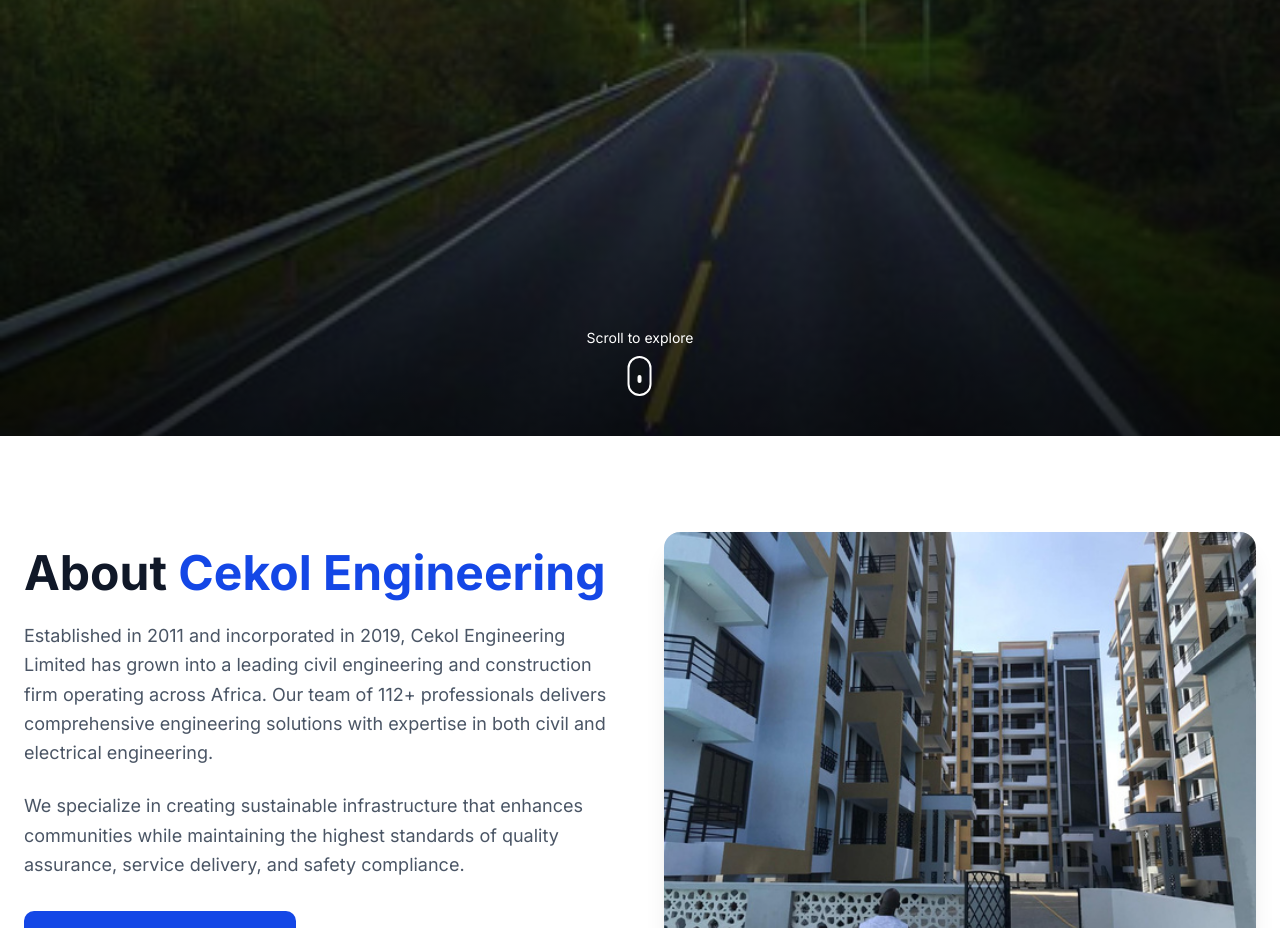
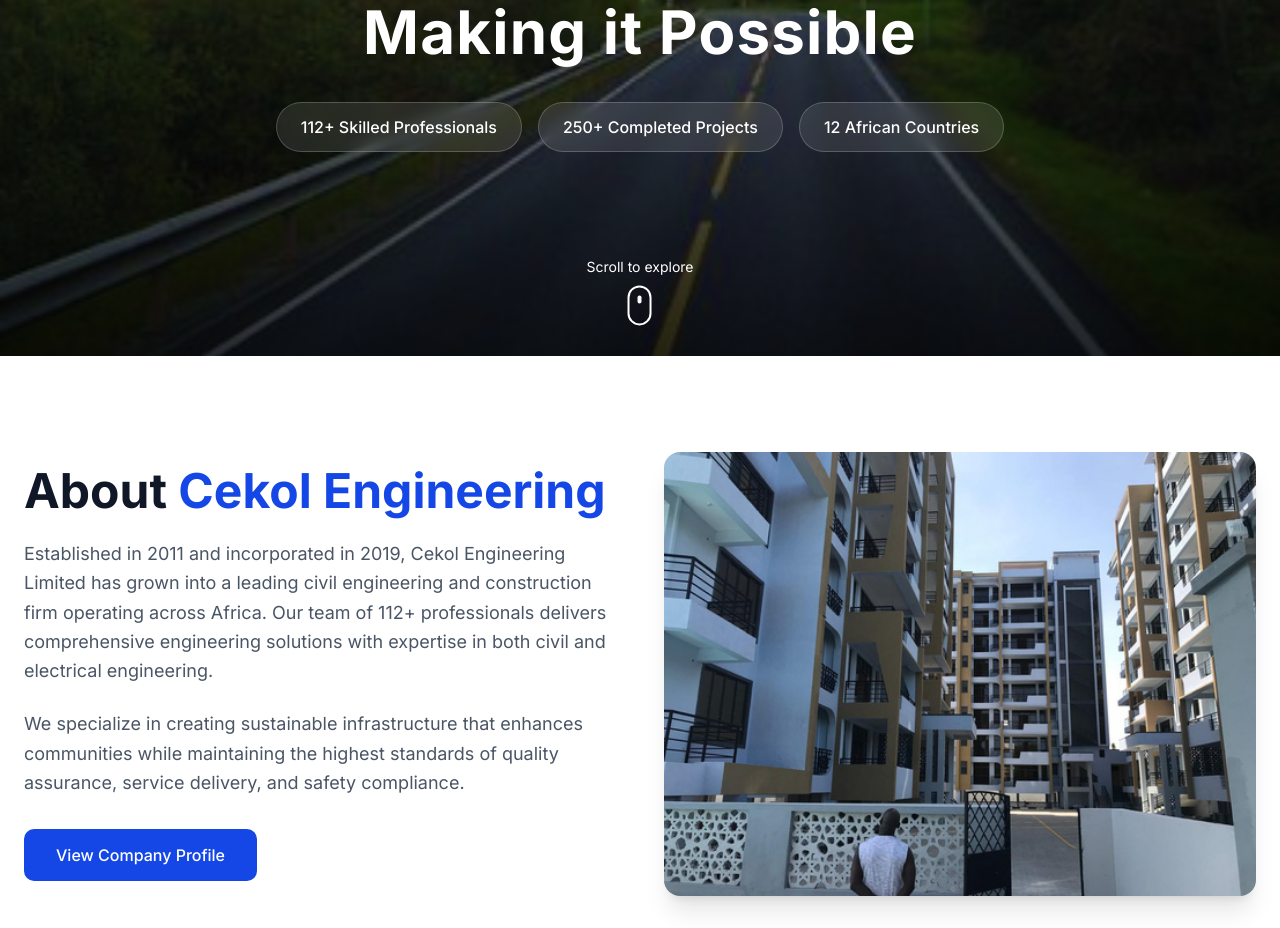
Before and after one commit to mugambijavan/Cekol-Engineering-Website, a Next.js app: page /about in a window 1280 px wide. Shown: the part 284-1212 px from the top of the page. Built offline with nearby package versions, Linux system fonts and the light colour scheme.

Commit message:
Add company profile PDF document to the repository

```diff
--- a/app/about/page.tsx
+++ b/app/about/page.tsx
@@ -1,38 +1,38 @@
 'use client';
 import { motion, useScroll, useTransform, AnimatePresence } from 'framer-motion';
+import Image from 'next/image';
 import { useRef, useState, useEffect } from 'react';
-import { FiUsers, FiCheckCircle, FiDollarSign, FiActivity, FiAward, FiGlobe, FiShield, FiTrendingUp } from 'react-icons/fi';
+import { FiUsers, FiCheckCircle, FiDollarSign, FiActivity, FiAward, FiGlobe, FiShield, FiTrendingUp, FiDownload, FiX } from 'react-icons/fi';
 
 const AboutPage = () => {
   const ref = useRef(null);
   const { scrollYProgress } = useScroll({ target: ref });
   const [activeSlide, setActiveSlide] = useState(0);
+  const [isProfileOpen, setIsProfileOpen] = useState(false);
 
-  const rotateX = useTransform(scrollYProgress, [0, 1], [0, -5]);
+  const rotateX = useTransform(scrollYProgress, [0, 1], [0, -3]);
   const opacity = useTransform(scrollYProgress, [0, 0.2, 0.8], [1, 1, 0]);
 
-  const heroHeight = 'h-[90vh]';
+  const heroHeight = 'h-[80vh]';
 
-  // Updated slides with more professional content from the document
   const slides = [
     {
       text: 'Engineering the Impossible, Making it Possible',
       stats: ['112+ Skilled Professionals', '250+ Completed Projects', '12 African Countries'],
-      bgImage: 'image.png' // Construction site image
+      bgImage: 'image.png'
     },
     {
       text: 'NCA Category NCAS & NCAA Certified',
       stats: ['KES 727M Annual Turnover', 'ISO 9001:2015 Certified', 'AGPO Youth Registered'],
-      bgImage: 'image2.png' // Team working image
+      bgImage: 'image2.png'
     },
     {
       text: 'Sustainable Infrastructure Solutions',
       stats: ['18KM Electric Fence Project', 'KES 349M Market Complex', 'Environmental Policy Compliant'],
-      bgImage: 'image3.png' // Completed project image
+      bgImage: 'image3.png'
     },
   ];
 
-  // Enhanced certifications from the document
   const certifications = [
     {
       name: 'NCA Category NCAS',
@@ -78,7 +78,6 @@
     },
   ];
 
-  // Key projects from the document
   const keyProjects = [
     {
       title: "Uhuru Business Park Market Complex",
@@ -106,13 +105,78 @@
   useEffect(() => {
     const interval = setInterval(() => {
       setActiveSlide(prev => (prev + 1) % slides.length);
-    }, 6000);
+    }, 8000);
     return () => clearInterval(interval);
   }, []);
 
+  // Prevent background scrolling when modal is open
+  useEffect(() => {
+    if (isProfileOpen) {
+      document.body.style.overflow = 'hidden';
+    } else {
+      document.body.style.overflow = 'auto';
+    }
+    return () => {
+      document.body.style.overflow = 'auto';
+    };
+  }, [isProfileOpen]);
+
   return (
     <div ref={ref} className="overflow-hidden bg-white">
-      {/* Enhanced Hero Section with Dynamic Backgrounds */}
+      {/* Company Profile Modal */}
+      <AnimatePresence>
+        {isProfileOpen && (
+          <motion.div
+            initial={{ opacity: 0 }}
+            animate={{ opacity: 1 }}
+            exit={{ opacity: 0 }}
+            className="fixed inset-0 z-50 flex items-center justify-center p-4 bg-black/80"
+            onClick={() => setIsProfileOpen(false)}
+          >
+            <motion.div
+              initial={{ scale: 0.9, y: 20 }}
+              animate={{ scale: 1, y: 0 }}
+              exit={{ scale: 0.9, y: 20 }}
+              className="bg-white rounded-xl w-full max-w-4xl max-h-[90vh] overflow-hidden flex flex-col"
+              onClick={(e) => e.stopPropagation()}
+            >
+              <div className="flex justify-between items-center p-4 border-b">
+                <h3 className="text-xl font-bold text-gray-900">Company Profile</h3>
+                <button
+                  onClick={() => setIsProfileOpen(false)}
+                  className="p-2 rounded-full hover:bg-gray-100 transition-colors"
+                >
+                  <FiX className="w-6 h-6 text-gray-500" />
+                </button>
+              </div>
+
+              <div className="flex-1 overflow-auto">
+                {/* PDF Viewer */}
+                <div className="w-full h-[70vh]">
+                  <iframe
+                    src="/doc/company-profile.pdf"
+                    className="w-full h-full"
+                    frameBorder="0"
+                  />
+                </div>
+              </div>
+
+              <div className="p-4 border-t flex justify-end">
+                <a
+                  href="/doc/company-profile.pdf"
+                  download="Cekol-Engineering-Profile.pdf"
+                  className="flex items-center gap-2 px-6 py-3 bg-blue-700 text-white rounded-lg font-medium hover:bg-blue-800 transition-colors"
+                >
+                  <FiDownload className="w-5 h-5" />
+                  Download PDF
+                </a>
+              </div>
+            </motion.div>
+          </motion.div>
+        )}
+      </AnimatePresence>
+
+      {/* Hero Section */}
       <section className={`relative ${heroHeight} overflow-hidden`}>
         <AnimatePresence mode='wait'>
           {slides.map((slide, index) => (
@@ -123,14 +187,14 @@
                 style={{
                   backgroundImage: `url(/images/${slide.bgImage})`,
                   // eslint-disable-next-line react-hooks/rules-of-hooks
-                  scale: useTransform(scrollYProgress, [0, 1], [1, 1.2]),
+                  scale: useTransform(scrollYProgress, [0, 1], [1, 1.1]),
                   rotateX,
                   opacity
                 }}
                 initial={{ opacity: 0 }}
                 animate={{ opacity: 1 }}
                 exit={{ opacity: 0 }}
-                transition={{ duration: 1 }}
+                transition={{ duration: 1.5 }}
               >
                 <div className="absolute inset-0 bg-gradient-to-t from-black/80 via-black/50 to-black/30">
                   <div className="container h-full flex flex-col items-center justify-center text-center px-4">
@@ -138,26 +202,31 @@
                       initial={{ opacity: 0, y: 50 }}
                       animate={{ opacity: 1, y: 0 }}
                       exit={{ opacity: 0, y: -50 }}
-                      transition={{ duration: 0.8 }}
+                      transition={{ duration: 1.2, delay: 0.3 }}
                       className="text-white max-w-4xl mx-auto"
                     >
                       <motion.h1
-                        className="text-4xl md:text-6xl font-bold mb-6 leading-tight"
+                        className="text-4xl md:text-6xl font-bold mb-8 leading-tight"
                         initial={{ letterSpacing: '0em' }}
                         animate={{ letterSpacing: '0.02em' }}
-                        transition={{ duration: 1 }}
+                        transition={{ duration: 1.5, delay: 0.5 }}
                       >
                         {slide.text}
                       </motion.h1>
 
-                      <motion.div className="flex flex-wrap justify-center gap-4 mt-8">
+                      <motion.div
+                        className="flex flex-wrap justify-center gap-4 mt-8"
+                        initial={{ opacity: 0 }}
+                        animate={{ opacity: 1 }}
+                        transition={{ delay: 0.8 }}
+                      >
                         {slide.stats.map((stat, idx) => (
                           <motion.div
                             key={idx}
                             className="px-6 py-3 bg-white/10 backdrop-blur-sm rounded-full border border-white/20"
                             initial={{ scale: 0 }}
                             animate={{ scale: 1 }}
-                            transition={{ delay: idx * 0.1, type: 'spring', stiffness: 100 }}
+                            transition={{ delay: idx * 0.15, type: 'spring', stiffness: 100, damping: 10 }}
                             whileHover={{ scale: 1.05 }}
                           >
                             <span className="font-medium">{stat}</span>
@@ -175,18 +244,20 @@
         {/* Scroll indicator */}
         <motion.div
           className="absolute bottom-10 left-1/2 transform -translate-x-1/2"
-          initial={{ opacity: 0, y: 20 }}
-          animate={{ opacity: 1, y: 0 }}
-          transition={{ delay: 1.5 }}
+          initial={{ opacity: 0 }}
+          animate={{ opacity: 1 }}
+          transition={{ delay: 2 }}
         >
-          <div className="text-white text-sm mb-2">Scroll to explore</div>
-          <div className="w-6 h-10 border-2 border-white rounded-full mx-auto relative">
-            <motion.div
-              className="w-1 h-2 bg-white rounded-full absolute top-2 left-1/2 transform -translate-x-1/2"
-              animate={{ y: [0, 10, 0] }}
-              transition={{ duration: 1.5, repeat: Infinity }}
-            />
-          </div>
+          <motion.div
+            animate={{ y: [0, 10, 0] }}
+            transition={{ duration: 2, repeat: Infinity }}
+            className="flex flex-col items-center"
+          >
+            <div className="text-white text-sm mb-2">Scroll to explore</div>
+            <div className="w-6 h-10 border-2 border-white rounded-full flex justify-center pt-2">
+              <div className="w-1 h-2 bg-white rounded-full" />
+            </div>
+          </motion.div>
         </motion.div>
       </section>
 
@@ -195,15 +266,17 @@
         <div className="container max-w-7xl mx-auto px-6">
           <motion.div
             className="flex flex-col md:flex-row gap-12 items-center"
-            initial={{ opacity: 0 }}
-            whileInView={{ opacity: 1 }}
+            initial={{ opacity: 0, y: 30 }}
+            whileInView={{ opacity: 1, y: 0 }}
             transition={{ duration: 0.8 }}
+            viewport={{ once: true }}
           >
             <div className="md:w-1/2">
               <motion.h2
                 className="text-4xl md:text-5xl font-bold text-gray-900 mb-6"
                 initial={{ x: -50 }}
                 whileInView={{ x: 0 }}
+                transition={{ delay: 0.1 }}
               >
                 About <span className="text-blue-700">Cekol Engineering</span>
               </motion.h2>
@@ -219,18 +292,23 @@
                 className="text-lg text-gray-600 mb-8 leading-relaxed"
                 initial={{ opacity: 0 }}
                 whileInView={{ opacity: 1 }}
-                transition={{ delay: 0.4 }}
+                transition={{ delay: 0.3 }}
               >
                 We specialize in creating sustainable infrastructure that enhances communities while maintaining the highest standards of quality assurance, service delivery, and safety compliance.
               </motion.p>
               <motion.div
                 initial={{ opacity: 0 }}
                 whileInView={{ opacity: 1 }}
-                transition={{ delay: 0.6 }}
+                transition={{ delay: 0.4 }}
               >
-                <button className="px-8 py-3 bg-blue-700 text-white rounded-lg font-medium hover:bg-blue-800 transition-colors">
-                  Download Company Profile
-                </button>
+                <motion.button
+                  className="px-8 py-3.5 bg-blue-700 text-white rounded-lg font-medium hover:bg-blue-800 transition-colors"
+                  whileHover={{ scale: 1.05 }}
+                  whileTap={{ scale: 0.95 }}
+                  onClick={() => setIsProfileOpen(true)}
+                >
+                  View Company Profile
+                </motion.button>
               </motion.div>
             </div>
             <div className="md:w-1/2">
@@ -238,12 +316,15 @@
                 className="bg-gray-100 rounded-2xl overflow-hidden shadow-xl"
                 initial={{ scale: 0.9, opacity: 0 }}
                 whileInView={{ scale: 1, opacity: 1 }}
-                transition={{ duration: 0.6 }}
+                transition={{ duration: 0.6, delay: 0.2 }}
               >
-                <img
+                <Image
                   src="/images/image4.png"
                   alt="Cekol Engineering Team"
+                  width={800}
+                  height={500}
                   className="w-full h-auto object-cover"
+                  priority
                 />
               </motion.div>
             </div>
@@ -259,6 +340,7 @@
               className="text-4xl md:text-5xl font-bold text-gray-900 mb-4"
               initial={{ opacity: 0, y: 20 }}
               whileInView={{ opacity: 1, y: 0 }}
+              transition={{ duration: 0.7 }}
             >
               Our Corporate Journey
             </motion.h2>
@@ -271,10 +353,8 @@
           </div>
 
           <div className="relative">
-            {/* Timeline line */}
             <div className="absolute left-1/2 h-full w-1 bg-blue-700/20 transform -translate-x-1/2 hidden md:block"></div>
 
-            {/* Timeline items */}
             <div className="space-y-16 md:space-y-0">
               {[
                 {
@@ -314,13 +394,12 @@
                   initial={{ opacity: 0, y: 50 }}
                   whileInView={{ opacity: 1, y: 0 }}
                   transition={{ delay: index * 0.15 }}
+                  viewport={{ once: true }}
                 >
-                  {/* Year marker */}
                   <div className="flex-shrink-0 w-24 h-24 rounded-full bg-blue-700 text-white flex items-center justify-center text-2xl font-bold z-10 shadow-lg">
                     {item.year}
                   </div>
 
-                  {/* Content card */}
                   <div className={`flex-1 ${index % 2 === 0 ? 'md:text-right' : 'md:text-left'} p-8 bg-white rounded-2xl shadow-lg`}>
                     <div className="flex items-center md:justify-end gap-4 mb-4">
                       {item.icon}
@@ -343,6 +422,7 @@
               className="text-4xl md:text-5xl font-bold mb-6"
               initial={{ opacity: 0 }}
               whileInView={{ opacity: 1 }}
+              transition={{ duration: 0.7 }}
             >
               Financial Performance
             </motion.h2>
@@ -392,6 +472,7 @@
                 whileInView={{ scale: 1, opacity: 1 }}
                 transition={{ delay: index * 0.2 }}
                 whileHover={{ y: -5 }}
+                viewport={{ once: true }}
               >
                 <div className="text-4xl mb-6 text-emerald-400">{item.icon}</div>
                 <div className="text-3xl font-bold mb-2">{item.value}</div>
@@ -402,7 +483,6 @@
             ))}
           </div>
 
-          {/* Key Projects */}
           <motion.div
             className="mt-20"
             initial={{ opacity: 0 }}
@@ -439,6 +519,7 @@
               className="text-4xl md:text-5xl font-bold text-gray-900 mb-4"
               initial={{ opacity: 0 }}
               whileInView={{ opacity: 1 }}
+              transition={{ duration: 0.7 }}
             >
               Operational Excellence
             </motion.h2>
@@ -479,6 +560,7 @@
                 whileInView={{ opacity: 1, y: 0 }}
                 transition={{ delay: index * 0.1 }}
                 whileHover={{ scale: 1.02 }}
+                viewport={{ once: true }}
               >
                 <div className="text-blue-700 mb-4">{item.icon}</div>
                 <div className="text-xl font-bold text-gray-900 mb-4">{item.title}</div>
@@ -494,14 +576,15 @@
         <div className="container max-w-7xl mx-auto px-6">
           <motion.div
             className="text-center mb-16"
-            initial={{ opacity: 0 }}
-            whileInView={{ opacity: 1 }}
+            initial={{ opacity: 0, y: 20 }}
+            whileInView={{ opacity: 1, y: 0 }}
+            transition={{ duration: 0.7 }}
           >
             <h2 className="text-4xl md:text-5xl font-bold text-gray-900 mb-4">Our Accreditations</h2>
             <motion.div
               initial={{ width: 0 }}
               whileInView={{ width: '120px' }}
-              className="h-1 bg-blue-700 mx-auto"
+              className="h-1 bg-blue-700 mx-auto mb-6"
             />
             <p className="max-w-2xl mx-auto mt-6 text-gray-600">
               Certified compliance with all regulatory requirements and industry standards
@@ -513,10 +596,11 @@
               <motion.div
                 key={index}
                 className="bg-white p-6 rounded-xl shadow-md hover:shadow-lg transition-all border border-gray-100"
-                initial={{ scale: 0.95, opacity: 0 }}
-                whileInView={{ scale: 1, opacity: 1 }}
-                transition={{ delay: index * 0.1, type: 'spring' }}
-                whileHover={{ y: -5 }}
+                initial={{ scale: 0.95, opacity: 0, y: 20 }}
+                whileInView={{ scale: 1, opacity: 1, y: 0 }}
+                transition={{ delay: index * 0.15, type: 'spring', stiffness: 120 }}
+                whileHover={{ y: -8 }}
+                viewport={{ once: true }}
               >
                 <div className="flex items-start mb-4 gap-4">
                   <div className="w-12 h-12 bg-blue-50 rounded-lg flex items-center justify-center flex-shrink-0">
@@ -547,6 +631,7 @@
               className="text-4xl md:text-5xl font-bold text-gray-900 mb-4"
               initial={{ opacity: 0 }}
               whileInView={{ opacity: 1 }}
+              transition={{ duration: 0.7 }}
             >
               Leadership & Governance
             </motion.h2>
@@ -562,6 +647,7 @@
               className="bg-slate-50 p-8 rounded-2xl shadow-sm"
               initial={{ opacity: 0, x: -50 }}
               whileInView={{ opacity: 1, x: 0 }}
+              transition={{ duration: 0.8 }}
             >
               <h3 className="text-2xl font-bold text-gray-900 mb-6">Management Structure</h3>
               <div className="space-y-6">
@@ -595,6 +681,7 @@
               className="bg-slate-50 p-8 rounded-2xl shadow-sm"
               initial={{ opacity: 0, x: 50 }}
               whileInView={{ opacity: 1, x: 0 }}
+              transition={{ duration: 0.8 }}
             >
               <h3 className="text-2xl font-bold text-gray-900 mb-6">Core Values</h3>
               <div className="space-y-6">
@@ -634,6 +721,7 @@
             className="text-3xl md:text-4xl font-bold mb-6"
             initial={{ opacity: 0, y: 20 }}
             whileInView={{ opacity: 1, y: 0 }}
+            transition={{ duration: 0.8 }}
           >
             Partner With Kenya&apos;s Leading Engineering Firm
           </motion.h2>
@@ -651,12 +739,20 @@
             transition={{ delay: 0.4 }}
             className="flex flex-col sm:flex-row gap-4 justify-center"
           >
-            <button className="px-8 py-3 bg-white text-blue-700 rounded-lg font-bold hover:bg-gray-100 transition-colors">
+            <motion.button
+              className="px-8 py-3.5 bg-white text-blue-700 rounded-lg font-bold hover:bg-gray-100 transition-colors"
+              whileHover={{ scale: 1.05 }}
+              whileTap={{ scale: 0.95 }}
+            >
               Request a Quote
-            </button>
-            <button className="px-8 py-3 border-2 border-white text-white rounded-lg font-bold hover:bg-white/10 transition-colors">
+            </motion.button>
+            <motion.button
+              className="px-8 py-3.5 border-2 border-white text-white rounded-lg font-bold hover:bg-white/10 transition-colors"
+              whileHover={{ scale: 1.05, backgroundColor: 'rgba(255,255,255,0.15)' }}
+              whileTap={{ scale: 0.95 }}
+            >
               Contact Our Team
-            </button>
+            </motion.button>
           </motion.div>
         </div>
       </section>
```
Also changed, not shown: 1 other file (tests, documents, lock files or other folders).
